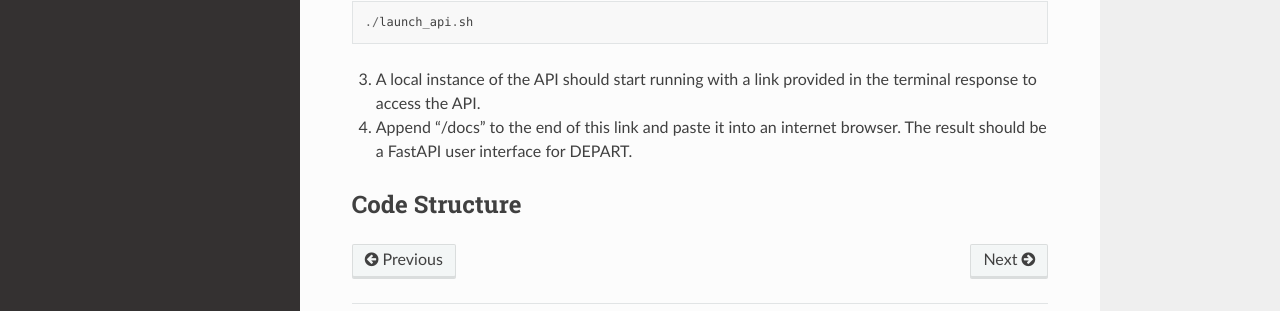
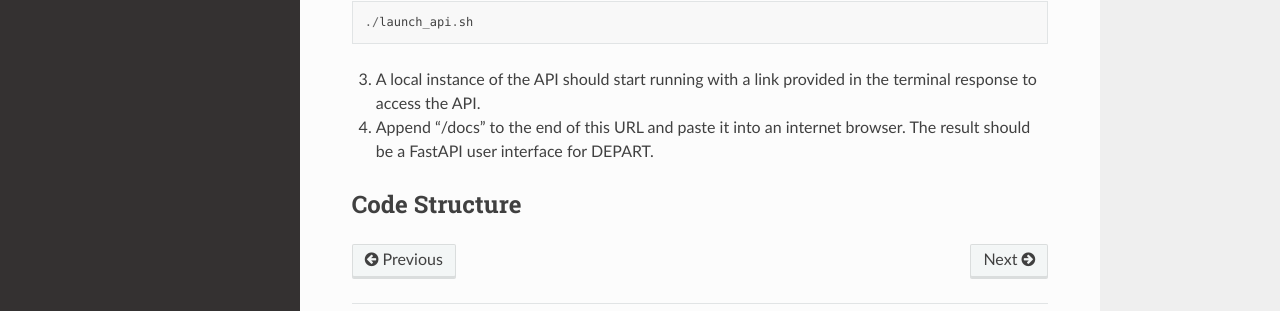
Before and after one commit to patrickcap/DEPART, a Sphinx documentation site: the page built from docs/getting-started-dev.md, in a window 1280 px wide and 1206 px high. Shown: the part 816-1127 px from the top of the window. Built offline with Sphinx 7.4.7 and the Read the Docs theme 2.0.0, drawn with Linux system fonts in a browser that asks for light colours.

Commit message:
getting-started dev docs

````diff
--- a/docs/getting-started-dev.md
+++ b/docs/getting-started-dev.md
@@ -29,6 +29,6 @@ cd scripts
 ```
 3. A local instance of the API should start running with a link provided in the terminal response to access the API.
 
-4. Append "/docs" to the end of this link and paste it into an internet browser. The result should be a FastAPI user interface for DEPART.
+4. Append "/docs" to the end of this URL and paste it into an internet browser. The result should be a FastAPI user interface for DEPART.
 
 ## Code Structure
````
